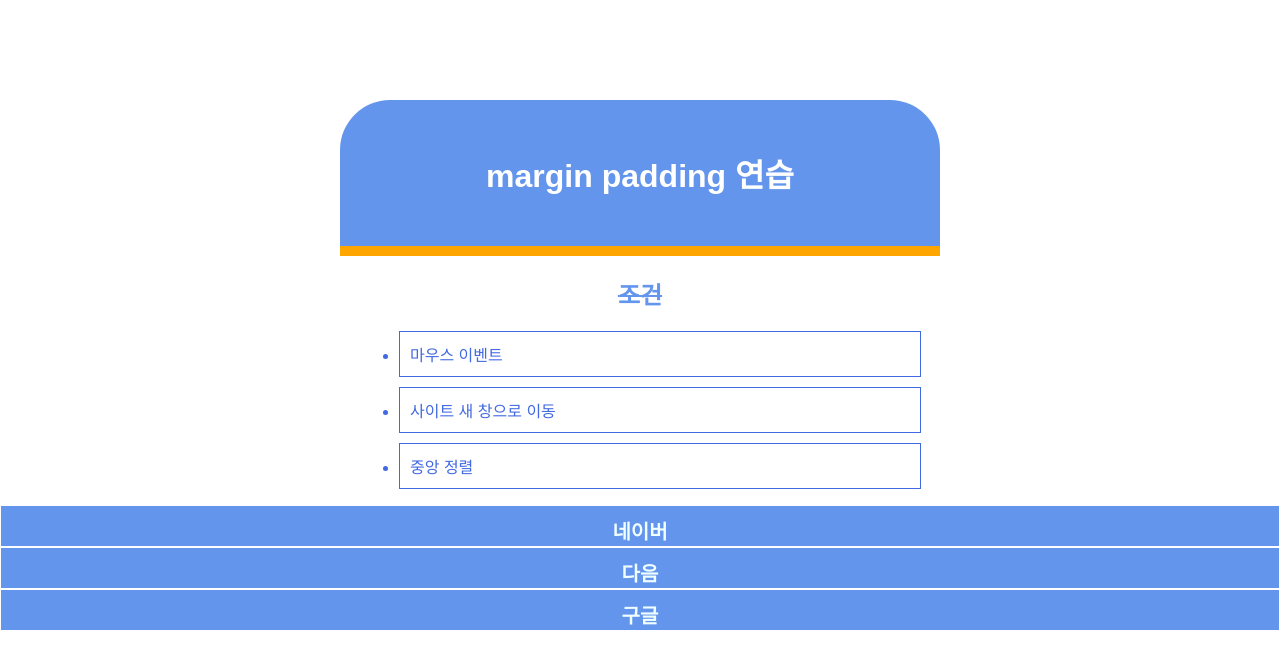
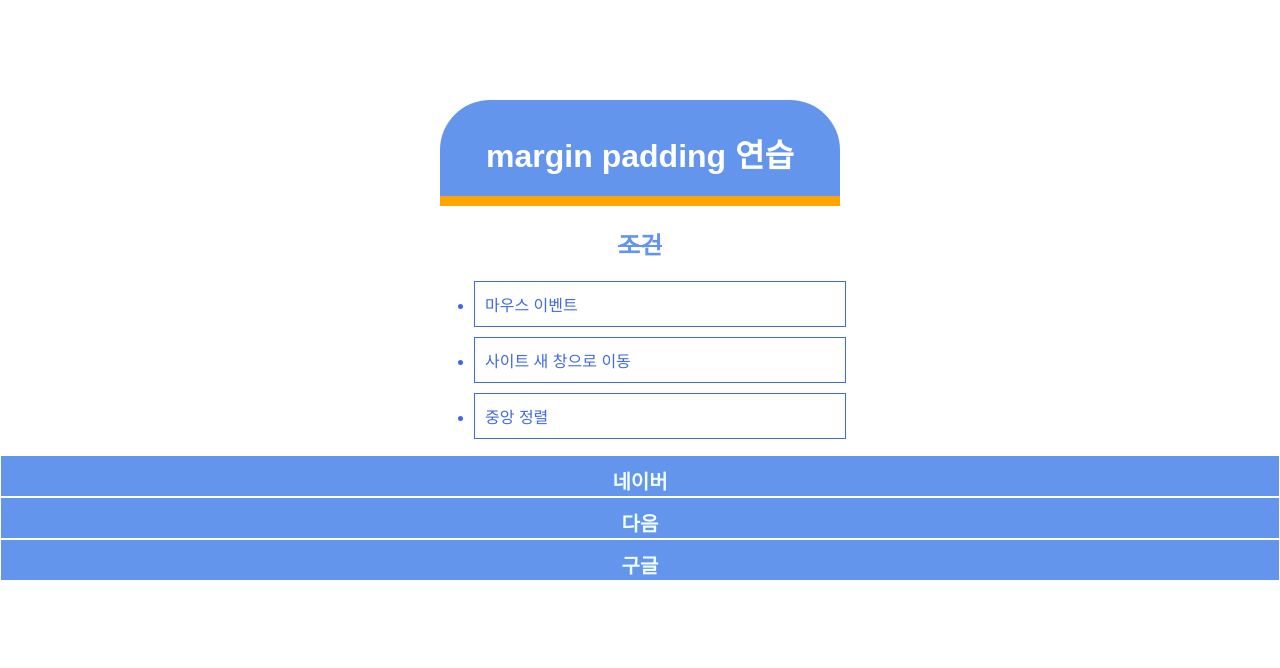
Before and after one commit to knknkn0928/Assignment-repo, a plain HTML site: page 230329_margin+paddingEx_김나현.html in a window 1280 px wide. Drawn offline with Linux system fonts and the light colour scheme.

Commit message:
20230329 margin+paddingEx

```diff
--- a/230329_margin+paddingEx_김나현.html
+++ b/230329_margin+paddingEx_김나현.html
@@ -9,11 +9,11 @@
     body { margin: 100px auto; font-family:'나눔스퀘어라운드', sans-serif; }
 
     h1 {
-      width:500px;
+      width:400px;
       background-color: cornflowerblue;
       text-align: center;
       margin:auto;
-      padding:50px; color:#fff;
+      padding:30px 0 20px; color:#fff;
       border-radius: 50px 50px 0 0;
       border-bottom: solid 10px orange;
     }
@@ -21,7 +21,7 @@
     h2 { text-align: center; text-decoration-line:line-through; color:cornflowerblue; }
 
     li {
-      width:500px;
+      width:350px;
       border:solid 1px royalblue;
       color:royalblue;
       padding: 10px 10px;
```
